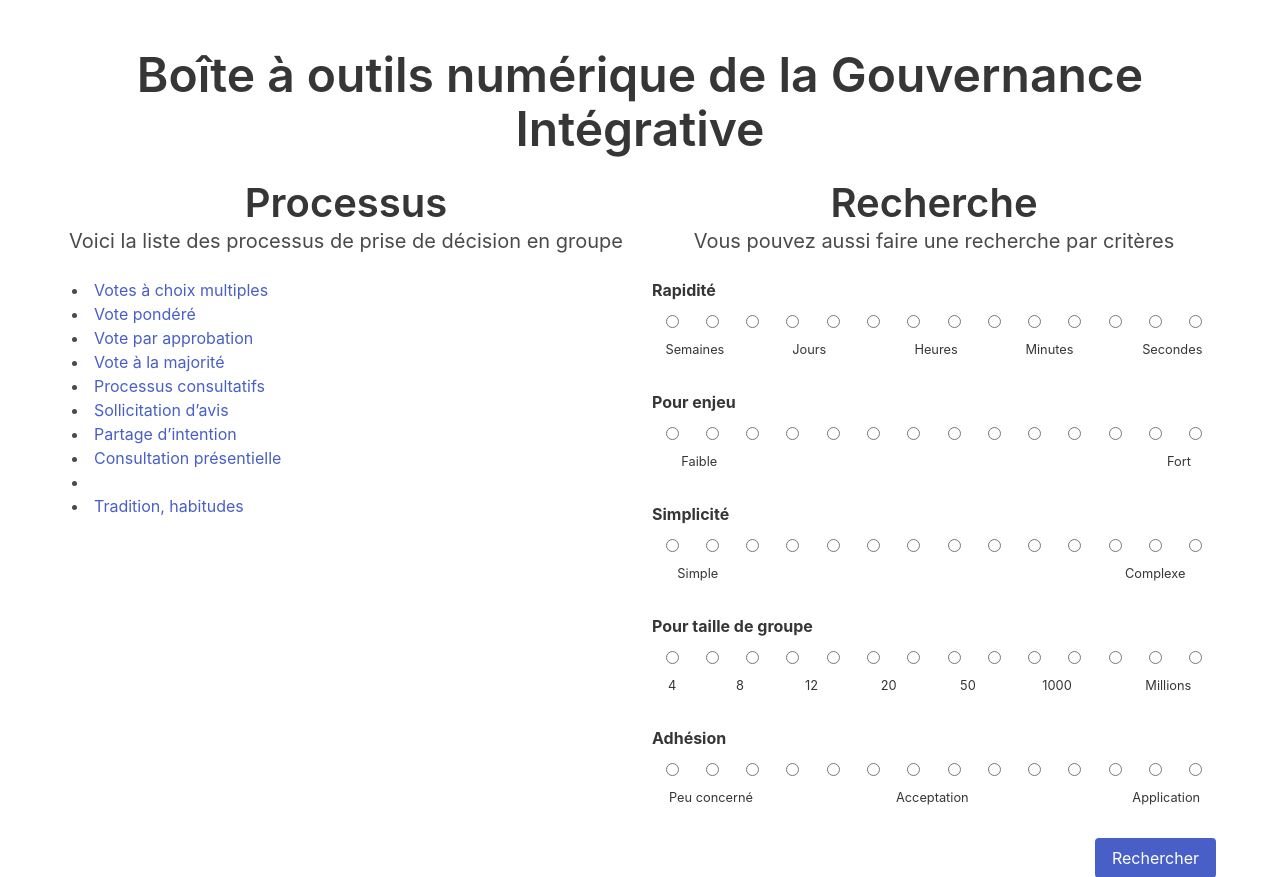
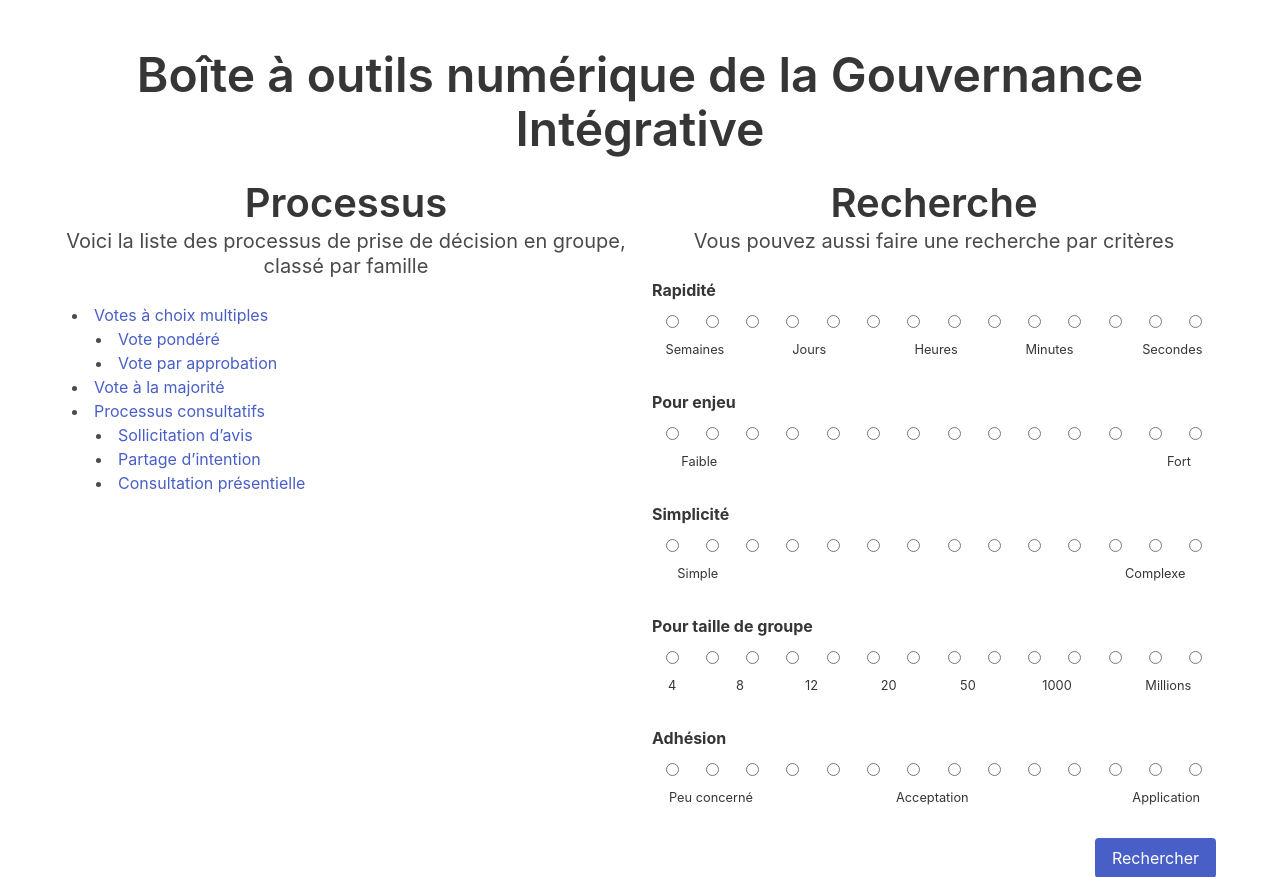
Before and after one commit to yaap7/outils-GI, a Flask app: page / in a window 1280 px wide. Shown: the top 877 px of the page. Run offline with Flask 3, Linux system fonts and the light colour scheme; data comes from the database, SQL or seed files in the repository.

Commit message:
Affichage des processus par familles

```diff
--- a/app.py
+++ b/app.py
@@ -87,7 +87,7 @@ def get_db_connection():
     return conn
 
 
-def retourne_un_processus(id_processus):
+def retourne_un_processus(id_processus) -> dict:
     """Retourne uniquement un processus.
     Prend l'ID du processus en argument.
     Renvoie un dictionnaire"""
@@ -101,7 +101,33 @@ def retourne_un_processus(id_processus):
     return result
 
 
-def retourne_tous_les_processus():
+def retourne_toutes_les_familles() -> list:
+    """Retourne tous les processus de la base de données.
+    Renvoie une liste de dictionnaire."""
+    conn = get_db_connection()
+    req_select = """SELECT *
+    FROM processus
+    WHERE id % 100 = 0"""
+    result = conn.execute(req_select).fetchall()
+    conn.close()
+    return result
+
+
+def retourne_tous_les_processus_dune_famille(id_famille) -> list:
+    """Retourne tous les processus de la base de données.
+    Renvoie une liste de dictionnaire."""
+    conn = get_db_connection()
+    req_select = """SELECT *
+    FROM processus
+    WHERE id > ?
+    AND id < ?"""
+    parameters = [id_famille, id_famille + 100]
+    result = conn.execute(req_select, parameters).fetchall()
+    conn.close()
+    return result
+
+
+def retourne_tous_les_processus() -> list:
     """Retourne tous les processus de la base de données.
     Renvoie une liste de dictionnaire."""
     conn = get_db_connection()
@@ -112,15 +138,29 @@ def retourne_tous_les_processus():
     return result
 
 
+def retourne_les_processus_par_famille() -> dict:
+    """Retourne tous les processus par famille, classé dans un dictionnaire :
+    {
+        <famille 100>: [<processus 101>, <processus 102>, ...],
+        <famille 200>: [],
+        ...
+    }
+    """
+    retour = {}
+    for famille in retourne_toutes_les_familles():
+        retour[famille] = retourne_tous_les_processus_dune_famille(famille["id"])
+    return retour
+
+
 @app.route("/")
 @app.route("/index/")
 @app.route("/index.html")
 def index():
     """Renvoie la page d'accueil"""
-    processus = retourne_tous_les_processus()
+    processus_par_famille = retourne_les_processus_par_famille()
     return render_template(
         "index.html",
-        processus=processus,
+        processus_par_famille=processus_par_famille,
     )
 
 
--- a/templates/layout.html
+++ b/templates/layout.html
@@ -41,6 +41,9 @@
       table.legende {
         font-size: 0.8rem;
       }
+      li ul li {
+        margin-left: 1rem;
+      }
       @media screen and (max-width: 1215px) {
         svg.crit {
           width: 20px;
--- a/templates/liste_processus.j2
+++ b/templates/liste_processus.j2
@@ -2,10 +2,17 @@
     Processus
 </h2>
 <p class="subtitle text-center">
-    Voici la liste des processus de prise de décision en groupe
+    Voici la liste des processus de prise de décision en groupe, classé par famille
 </p>
 <ul>
-    {% for process in processus %}
-    <li><a href="processus/{{ process['id'] }}">{{ process["titre"]}}</a></li>
+    {% for famille in processus_par_famille.keys() %}
+    <li>
+        <a href="processus/{{ famille['id'] }}">{{ famille["titre"]}}</a>
+        <ul>
+            {% for processus in processus_par_famille[famille] %}
+                <li><a href="processus/{{ processus['id'] }}">{{ processus["titre"]}}</a></li>
+            {% endfor %}
+        </ul>
+    </li>
     {% endfor %}
 </ul>
```
Also changed, not shown: init_db.py (+16 -0 lines).
